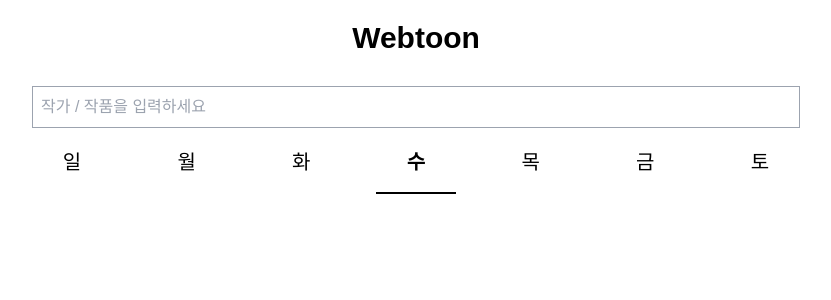
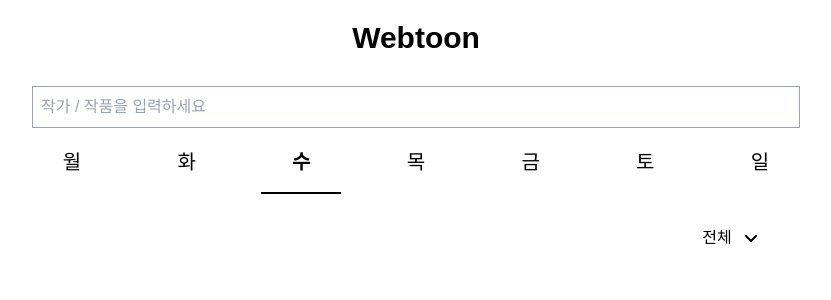
Before and after one commit to crewd/webtoon, a React (Create React App) app: page / in a window 1280 px wide. Shown: the top 300 px of the page, without its empty margins (224-1055 px from the left). Built offline with nearby package versions, Linux system fonts and the light colour scheme.

Commit message:
Add select flatform dropdown menu

```diff
--- a/package.json
+++ b/package.json
@@ -4,6 +4,11 @@
   "private": true,
   "dependencies": {
     "@craco/craco": "^6.4.3",
+    "@fortawesome/fontawesome-svg-core": "^6.1.1",
+    "@fortawesome/free-brands-svg-icons": "^6.1.1",
+    "@fortawesome/free-regular-svg-icons": "^6.1.1",
+    "@fortawesome/free-solid-svg-icons": "^6.1.1",
+    "@fortawesome/react-fontawesome": "^0.1.18",
     "@testing-library/jest-dom": "^5.16.4",
     "@testing-library/react": "^13.3.0",
     "@testing-library/user-event": "^13.5.0",
--- a/public/index.html
+++ b/public/index.html
@@ -5,16 +5,10 @@
     <link rel="icon" href="%PUBLIC_URL%/favicon.ico" />
     <meta name="viewport" content="width=device-width, initial-scale=1" />
     <meta name="theme-color" content="#000000" />
-    <meta
-      name="description"
-      content="Web site created using create-react-app"
-    />
-    <link rel="apple-touch-icon" href="%PUBLIC_URL%/logo192.png" />
     <!--
       manifest.json provides metadata used when your web app is installed on a
       user's mobile device or desktop. See https://developers.google.com/web/fundamentals/web-app-manifest/
     -->
-    <link rel="manifest" href="%PUBLIC_URL%/manifest.json" />
     <!--
       Notice the use of %PUBLIC_URL% in the tags above.
       It will be replaced with the URL of the `public` folder during the build.
@@ -24,7 +18,7 @@
       work correctly both with client-side routing and a non-root public URL.
       Learn how to configure a non-root public URL by running `npm run build`.
     -->
-    <title>React App</title>
+    <title>Webtoon</title>
   </head>
   <body>
     <noscript>You need to enable JavaScript to run this app.</noscript>
--- a/src/App.tsx
+++ /dev/null
@@ -1,13 +0,0 @@
-import React from "react";
-import AppLayout from "./components/AppLayout";
-import WeekList from "./components/WeekList";
-
-function App() {
-  return (
-    <AppLayout>
-      <WeekList />
-    </AppLayout>
-  );
-}
-
-export default App;
--- /dev/null
+++ b/src/FontAwesome.tsx
@@ -0,0 +1,4 @@
+import { library } from "@fortawesome/fontawesome-svg-core";
+import { faSmile } from "@fortawesome/free-solid-svg-icons";
+
+library.add(faSmile);
--- /dev/null
+++ b/src/api/index.ts
@@ -0,0 +1,8 @@
+import axios from "axios";
+
+const host = "https://korea-webtoon-api.herokuapp.com";
+
+export const getDayWebtoon = async (day: number, company: string) => {
+  const data = await axios.post(`${host}/${company}/week?day=${day}`);
+  return data;
+};
--- a/src/components/WeekList.tsx
+++ /dev/null
@@ -1,35 +0,0 @@
-import React, { useEffect, useState } from "react";
-
-const WeekList: React.FC = () => {
-  const [tab, setTab] = useState<number>(0);
-  const today = new Date();
-  const week: string[] = ["일", "월", "화", "수", "목", "금", "토"];
-
-  const selectMenuHandler = (index: number) => {
-    setTab(index);
-  };
-
-  useEffect(() => {
-    setTab(today.getDay());
-  }, []);
-
-  return (
-    <ul className="flex flex-row justify-between text-xl text-center">
-      {week.map((day, index) => (
-        <li
-          className={
-            tab === index
-              ? "w-20 pb-4 border-b-2 border-black font-bold"
-              : "w-20 pb-4"
-          }
-          key={day}
-          onClick={() => selectMenuHandler(index)}
-        >
-          {day}
-        </li>
-      ))}
-    </ul>
-  );
-};
-
-export default WeekList;
--- a/src/index.tsx
+++ b/src/index.tsx
@@ -1,7 +1,8 @@
 import React from "react";
 import ReactDOM from "react-dom/client";
-import App from "./App";
+import App from "./pages/App";
 import "./style/index.css";
+import "./FontAwesome";
 
 const root = ReactDOM.createRoot(
   document.getElementById("root") as HTMLElement
--- /dev/null
+++ b/src/pages/App.tsx
@@ -0,0 +1,18 @@
+import React from "react";
+import { QueryClient, QueryClientProvider } from "react-query";
+import AppLayout from "../components/AppLayout";
+import Home from "./Home";
+
+const queryClient = new QueryClient();
+
+function App() {
+  return (
+    <QueryClientProvider client={queryClient}>
+      <AppLayout>
+        <Home />
+      </AppLayout>
+    </QueryClientProvider>
+  );
+}
+
+export default App;
--- /dev/null
+++ b/src/pages/Home.tsx
@@ -0,0 +1,80 @@
+import React, { useEffect, useState } from "react";
+import { useQuery } from "react-query";
+import { FontAwesomeIcon } from "@fortawesome/react-fontawesome";
+import { faAngleDown } from "@fortawesome/free-solid-svg-icons";
+
+const Home: React.FC = () => {
+  const [tab, setTab] = useState<number>(0);
+  const [selectPlatform, setSelectPlatform] = useState<string>("전체");
+  const [isOpened, setIsOpened] = useState<boolean>(false);
+
+  const today: number = new Date().getDay();
+
+  const week: string[] = ["월", "화", "수", "목", "금", "토", "일"];
+  const platform = ["전체", "네이버 웹툰", "카카오 웹툰", "카카오 페이지"];
+
+  const selectMenuHandler = (index: number) => {
+    setTab(index);
+  };
+
+  const selectFlatformHandler = (company: string) => {
+    setSelectPlatform(company);
+    setIsOpened(false);
+  };
+
+  useEffect(() => {
+    if (today - 1 === -1) {
+      return setTab(6);
+    }
+    return setTab(today - 1);
+  }, []);
+
+  return (
+    <div>
+      <ul className="flex flex-row justify-between text-xl text-center">
+        {week.map((day, index) => (
+          <li
+            className={
+              tab === index
+                ? "w-20 pb-4 border-b-2 border-black font-bold cursor-pointer"
+                : "w-20 pb-4 cursor-pointer"
+            }
+            key={day}
+            onClick={() => selectMenuHandler(index)}
+          >
+            {day}
+          </li>
+        ))}
+      </ul>
+      <div className="flex flex-col items-end mt-[20px]">
+        <div
+          className="w-[140px] flex justify-center items-center p-3 cursor-pointer"
+          onClick={() => setIsOpened(!isOpened)}
+        >
+          <p className="mr-3">{selectPlatform}</p>
+          <FontAwesomeIcon icon={faAngleDown} />
+        </div>
+
+        <ul
+          className={
+            isOpened === true
+              ? "rounded-md shadow-md w-[150px] text-center"
+              : "hidden"
+          }
+        >
+          {platform.map((company) => (
+            <li
+              key={company}
+              className="p-4 cursor-pointer hover:bg-gray-100"
+              onClick={() => selectFlatformHandler(company)}
+            >
+              {company}
+            </li>
+          ))}
+        </ul>
+      </div>
+    </div>
+  );
+};
+
+export default Home;
```
Also changed, not shown: 1 other file (tests, documents, lock files or other folders).
